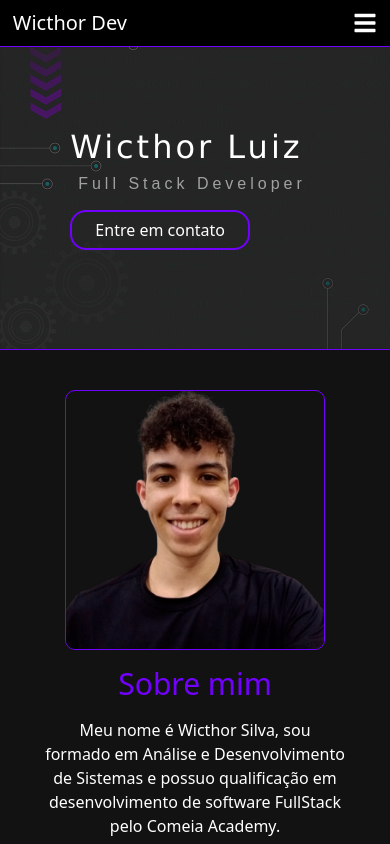
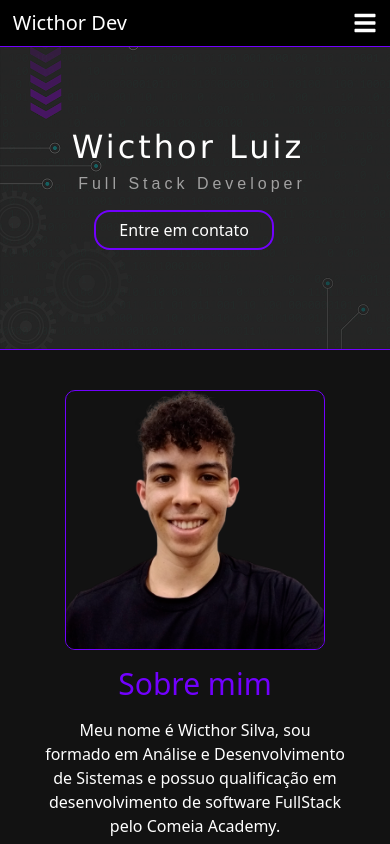
Before and after one commit to wicthorsilva/portfolio-react-ts, a React (Vite) app: page / in a window 390 px wide. Shown: the top 844 px of the page. Built offline with nearby package versions, Linux system fonts and the light colour scheme.

Commit message:
media query header 450px

```diff
--- a/src/components/Header/Header.module.css
+++ b/src/components/Header/Header.module.css
@@ -67,7 +67,11 @@
 } */
 
 
-@media (max-width: 400px) {
+@media (max-width: 450px) {
+
+    .titlePage {
+        text-align: center;
+    }
 
     .titlePage h1 {
         font-size: 32px;
@@ -82,11 +86,11 @@
         margin-top: 1em;
         width: 130px;
         height: 34px;
-
+        text-align: center;
+        margin-left: 1.5rem;
     }
     .btnFalacomigo p {
         font-size: 16px;
-
     }
 
     /* .titlePage {
```
